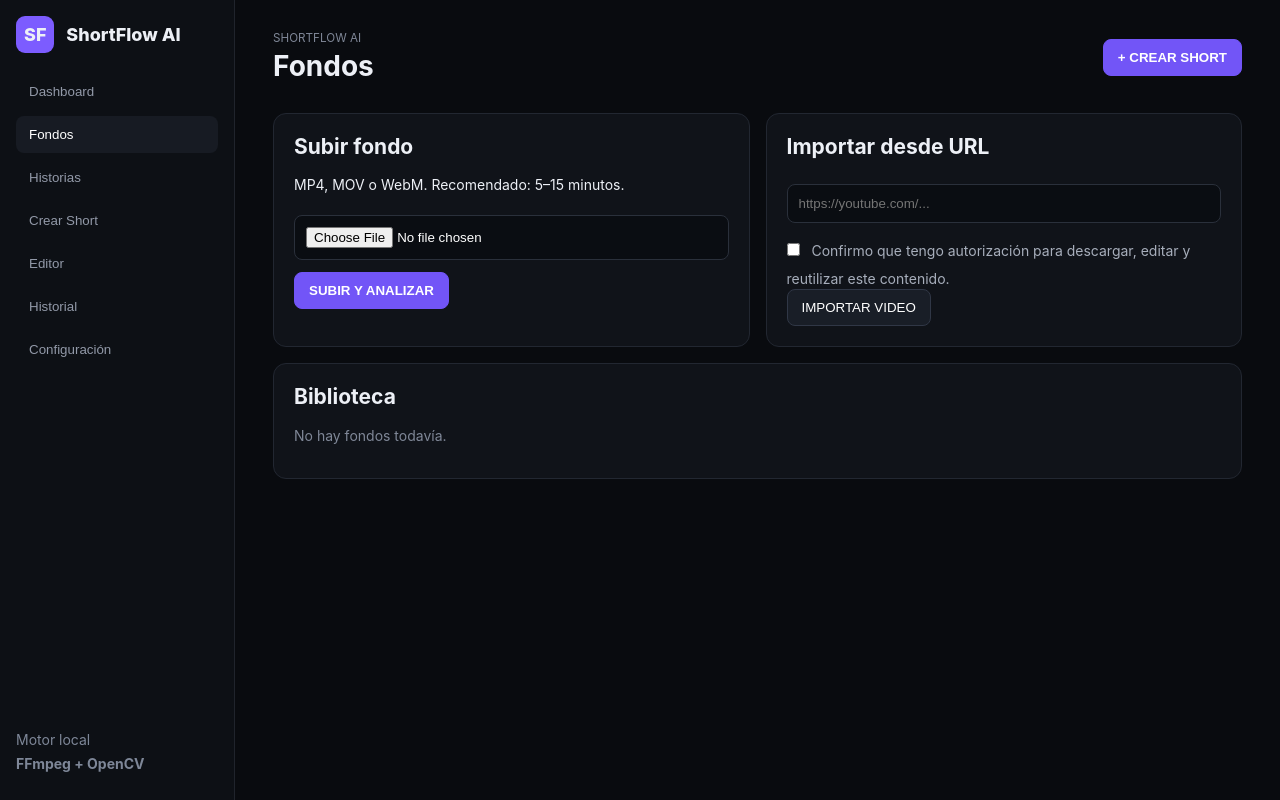
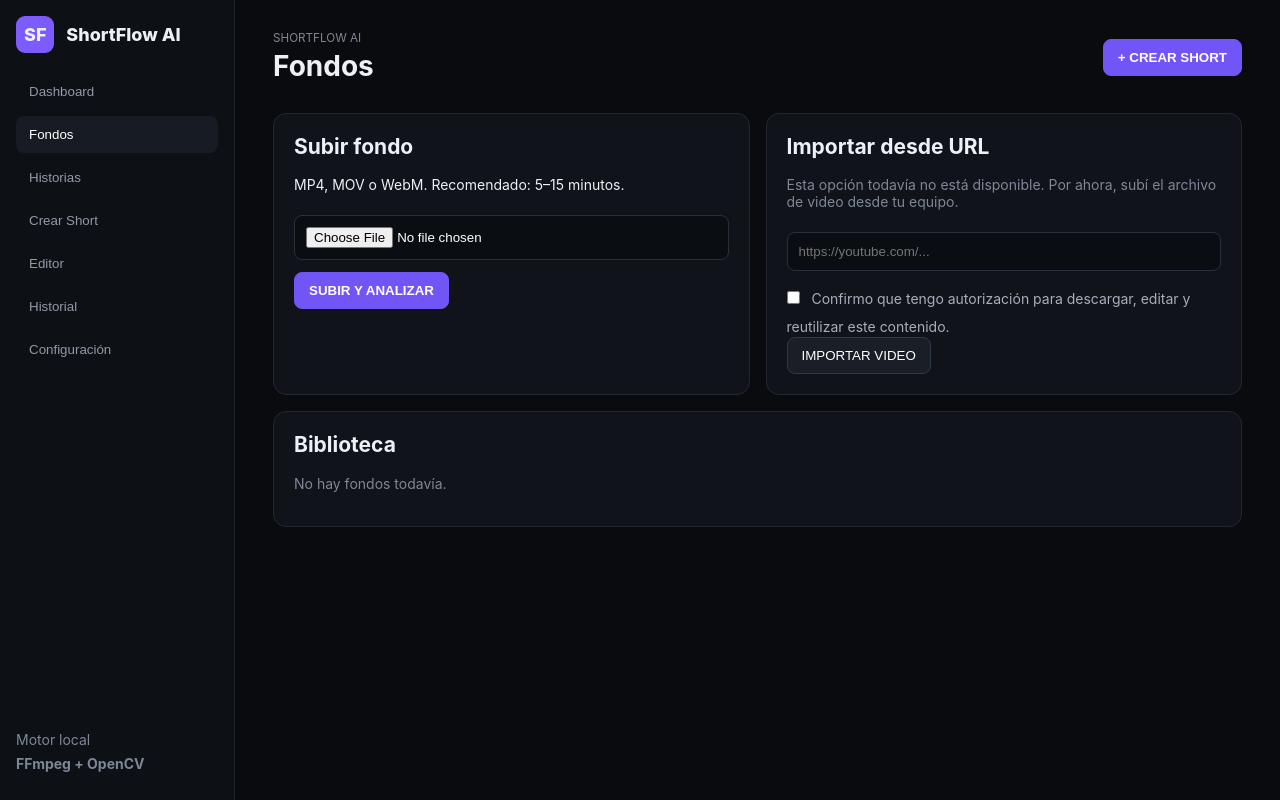
Before and after one commit to tobiaseidelman/shortflow-ai, a FastAPI app: page / in a window 1280 px wide, after a click on "AGREGAR FONDO". Run offline with FastAPI, Linux system fonts and the light colour scheme; data that the repository does not hold is empty.

Commit message:
Clarify pending URL import and narration features in the interface

```diff
--- a/app/static/app.js
+++ b/app/static/app.js
@@ -82,6 +82,6 @@ async function loadStories(resume=true) {
 }
 async function makeShort(){let fd=new FormData();fd.append('story_id',$('#storySelect').value);fd.append('duration',$('#shortDur').value);msg('#makeMsg','Optimizando la secuencia y renderizando 1080×1920…','loading');try{let r=await fetch('/api/shorts',{method:'POST',body:fd}),j=await r.json();if(!r.ok)throw Error(j.detail);selectedShort=j.id;msg('#makeMsg',`Short #${j.id} listo. <a href="${j.download}">Descargar MP4</a>`,'ok')}catch(e){msg('#makeMsg',e.message,'err')}}
 async function loadShorts(){let a=await fetch('/api/shorts').then(r=>r.json());$('#shorts').innerHTML=a.length?`<table class=table><tr><th>ID</th><th>Fecha</th><th>Duración</th><th>Estado</th><th>Clips</th><th></th></tr>${a.map(x=>`<tr><td>#${x.id}</td><td>${new Date(x.created_at).toLocaleString()}</td><td>${x.duration}s</td><td>${x.status}</td><td>${x.sequence.join(', ')}</td><td><button onclick="editShort(${x.id})">Editar</button> ${x.status==='ready'?`<a href=/api/shorts/${x.id}/file>MP4</a>`:''}</td></tr>`).join('')}</table>`:'<p class=muted>No hay generaciones.</p>'}
-function editShort(id){selectedShort=id;show('editor');$('#editorContent').innerHTML=`<h3>Short #${id}</h3><p>Historia, voz y subtítulos se conservan. El motor volverá a optimizar solo los clips de fondo.</p><button class=primary onclick="regen(${id})">REGENERAR FONDO</button><div id=regenMsg></div>`}
+function editShort(id){selectedShort=id;show('editor');$('#editorContent').innerHTML=`<h3>Short #${id}</h3><p>Se conserva la historia seleccionada y se genera otra secuencia de fondo. El video aún no incluye voz ni subtítulos.</p><button class=primary onclick="regen(${id})">REGENERAR FONDO</button><div id=regenMsg></div>`}
 async function regen(id){msg('#regenMsg','Regenerando únicamente el fondo…','loading');try{let r=await fetch(`/api/shorts/${id}/regenerate-background`,{method:'POST'}),j=await r.json();if(!r.ok)throw Error(j.detail);msg('#regenMsg',`Listo. <a href="${j.download}">Ver MP4 nuevo</a>`,'ok')}catch(e){msg('#regenMsg',e.message,'err')}}
 function msg(sel,t,c){$(sel).innerHTML=`<p class=${c}>${t}</p>`}
--- a/app/templates/index.html
+++ b/app/templates/index.html
@@ -2,7 +2,7 @@
 <aside><div class="brand"><span>SF</span> ShortFlow AI</div><nav><button data-page="dashboard" class="active">Dashboard</button><button data-page="fondos">Fondos</button><button data-page="historias">Historias</button><button data-page="crear">Crear Short</button><button data-page="editor">Editor</button><button data-page="historial">Historial</button><button data-page="config">Configuración</button></nav><div class="status">Motor local<br><b>FFmpeg + OpenCV</b></div></aside>
 <main><header><div><small>SHORTFLOW AI</small><h1 id="title">Dashboard</h1></div><button class="primary" onclick="show('crear')">+ CREAR SHORT</button></header>
 <section id="dashboard" class="page active"><div class="grid stats"><article><small>Shorts creados</small><strong>{{stats.shorts}}</strong></article><article><small>Fondos</small><strong>{{stats.videos}}</strong></article><article><small>Clips disponibles</small><strong>{{stats.clips}}</strong></article><article><small>Historias</small><strong>{{stats.stories}}</strong></article></div><article class="hero"><div><span class="pill">MOTOR REAL</span><h2>De video largo a Short optimizado</h2><p>Detecta movimiento, cambios visuales, action onset, Hook Score y attention curve. Luego optimiza la secuencia completa evitando repetición.</p><button onclick="show('fondos')">AGREGAR FONDO</button></div><div class="flow">UPLOAD<br>↓<br>ANÁLISIS<br>↓<br>CLIPS<br>↓<br>OPTIMIZACIÓN<br>↓<br>9:16</div></article></section>
-<section id="fondos" class="page"><div class="two"><article><h2>Subir fondo</h2><p>MP4, MOV o WebM. Recomendado: 5–15 minutos.</p><input id="file" type="file" accept="video/mp4,video/quicktime,video/webm"><button class="primary" onclick="upload()">SUBIR Y ANALIZAR</button><div id="uploadMsg"></div></article><article><h2>Importar desde URL</h2><input id="url" placeholder="https://youtube.com/..."><label><input id="rights" type="checkbox"> Confirmo que tengo autorización para descargar, editar y reutilizar este contenido.</label><button onclick="importUrl()">IMPORTAR VIDEO</button><div id="urlMsg"></div></article></div><article><h2>Biblioteca</h2><div id="videos"></div></article></section>
+<section id="fondos" class="page"><div class="two"><article><h2>Subir fondo</h2><p>MP4, MOV o WebM. Recomendado: 5–15 minutos.</p><input id="file" type="file" accept="video/mp4,video/quicktime,video/webm"><button class="primary" onclick="upload()">SUBIR Y ANALIZAR</button><div id="uploadMsg"></div></article><article><h2>Importar desde URL</h2><p class="muted">Esta opción todavía no está disponible. Por ahora, subí el archivo de video desde tu equipo.</p><input id="url" placeholder="https://youtube.com/..."><label><input id="rights" type="checkbox"> Confirmo que tengo autorización para descargar, editar y reutilizar este contenido.</label><button onclick="importUrl()">IMPORTAR VIDEO</button><div id="urlMsg"></div></article></div><article><h2>Biblioteca</h2><div id="videos"></div></article></section>
 <section id="historias" class="page">
 <article><span class="pill">HISTORIAS ORIGINALES · FICCIÓN</span><h2>Una historia. Dos partes conectadas.</h2>
 <p>Relatos realistas en primera persona, estilo Reddit. La parte 1 presenta el agravio, cambia quién tiene el control y deja pendiente el enfrentamiento. La parte 2 muestra las reacciones y cierra con una decisión.</p>
@@ -16,7 +16,7 @@
 <div><label for="storyPart2">PARTE 2 · El desenlace</label><textarea id="storyPart2" readonly></textarea><small id="part2Words"></small><button onclick="copyStoryPart(2)">COPIAR PARTE 2</button></div>
 </div><p class="muted">Ambas partes se guardan juntas. Podés elegir cada una por separado en Crear Short. El render actual crea solo el fondo de video: todavía no agrega narración ni subtítulos.</p></div>
 </article><article><h2>Historias guardadas</h2><div id="stories"></div></article></section>
-<section id="crear" class="page"><div class="two"><article><h2>Crear Short</h2><p>El fondo se elige independientemente de la historia.</p><label>Historia<select id="storySelect"></select></label><label>Duración<input id="shortDur" type="number" value="45" min="5" max="90"></label><button class="primary" onclick="makeShort()">GENERAR SHORT</button><div id="makeMsg"></div></article><article class="preview"><div>9:16<br><small>PREVIEW / OUTPUT</small></div></article></div></section>
+<section id="crear" class="page"><div class="two"><article><h2>Crear Short</h2><p>Genera el fondo de video. La narración y los subtítulos todavía no están integrados.</p><label>Historia<select id="storySelect"></select></label><label>Duración<input id="shortDur" type="number" value="45" min="5" max="90"></label><button class="primary" onclick="makeShort()">GENERAR SHORT</button><div id="makeMsg"></div></article><article class="preview"><div>9:16<br><small>PREVIEW / OUTPUT</small></div></article></div></section>
 <section id="editor" class="page"><article><h2>Editor</h2><p>Seleccioná un Short del historial. “Regenerar fondo” mantiene la historia y cambia únicamente la secuencia visual.</p><div id="editorContent" class="muted">Todavía no seleccionaste un Short.</div></article></section>
 <section id="historial" class="page"><article><h2>Historial de generaciones</h2><div id="shorts"></div></article></section>
 <section id="config" class="page"><article><h2>Configuración</h2><p>Pesos del motor: Hook 28%, movimiento 20%, cambio visual 14%, calidad 10%, novedad 16%, ajuste por posición 12%.</p><p class="muted">TTS externo e importadores autorizados por URL pueden conectarse mediante proveedores/API propios. La aplicación no evita DRM ni restricciones de plataformas.</p></article></section>
--- a/scripts/check_story_model.py
+++ b/scripts/check_story_model.py
@@ -1,4 +1,4 @@
-"""Opt-in real-model check: downloads ~2.5 GB, never calls a paid API."""
+"""Opt-in real-model check: downloads ~3.4 GB, never calls a paid API."""
 import json
 from pathlib import Path
 import tempfile
```
